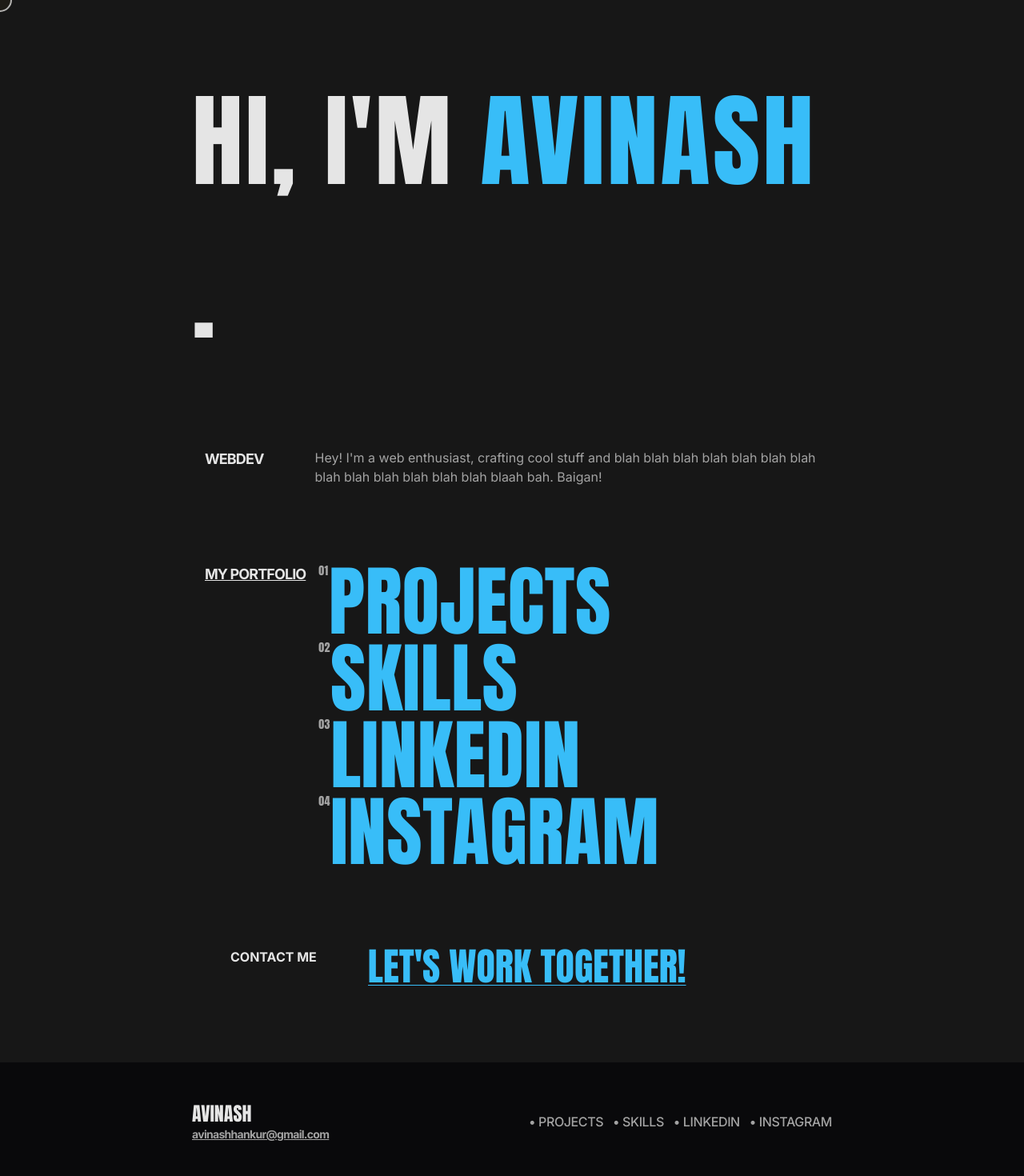
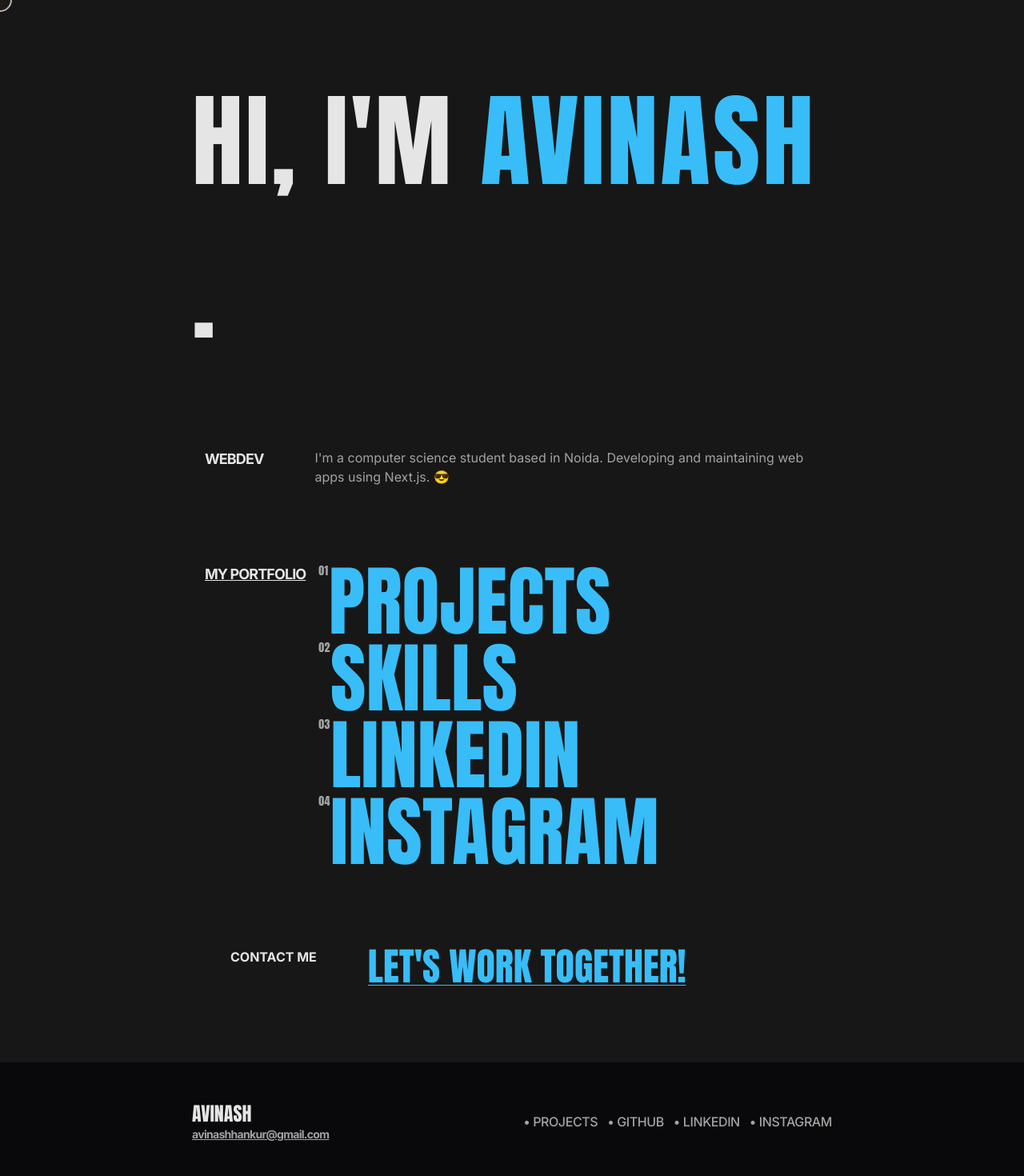
Before and after one commit to avinashankur/portfolio, a Next.js app: page / in a window 1280 px wide. Shown: the top 1470 px of the page at 80% size. Built offline with nearby package versions, Linux system fonts and the light colour scheme.

Commit message:
footer + bio + favicon changes

```diff
--- a/app/page.tsx
+++ b/app/page.tsx
@@ -16,7 +16,7 @@ export default function Home() {
             WebDev
           </h1>
           <p className="text-neutral-400 text-sm lg:text-base">
-          Hey! I&apos;m a web enthusiast, crafting cool stuff and blah blah blah blah blah blah blah blah blah blah blah blah blah blaah bah. Baigan!
+          I'm a computer science student based in Noida. Developing and maintaining web apps using Next.js. 😎
           </p>
         </div>
 
--- a/components/Footer.tsx
+++ b/components/Footer.tsx
@@ -14,8 +14,8 @@ const Footer = () => {
           <Link href="/projects" className="hover:text-sky-400 transition">
             • Projects
           </Link>
-          <Link href="/skills" className="hover:text-sky-400 transition">
-            • Skills
+          <Link href="https://github.com/avinashankur" target="_blank" className="hover:text-sky-400 transition">
+            • Github
           </Link>
           <Link
             href="https://linkedin.com/in/avinashankur"
```
Also changed, not shown: 1 other file (tests, documents, lock files or other folders).
